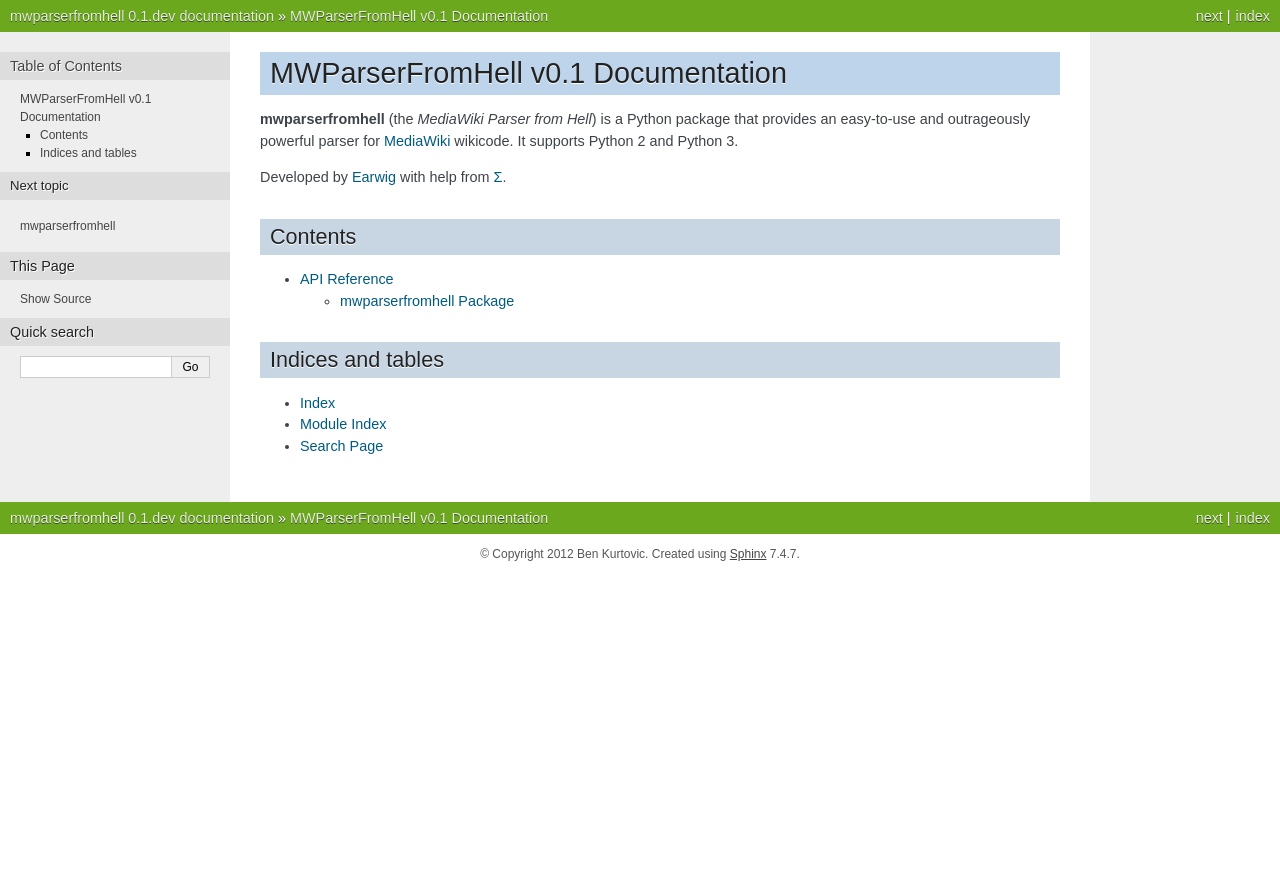
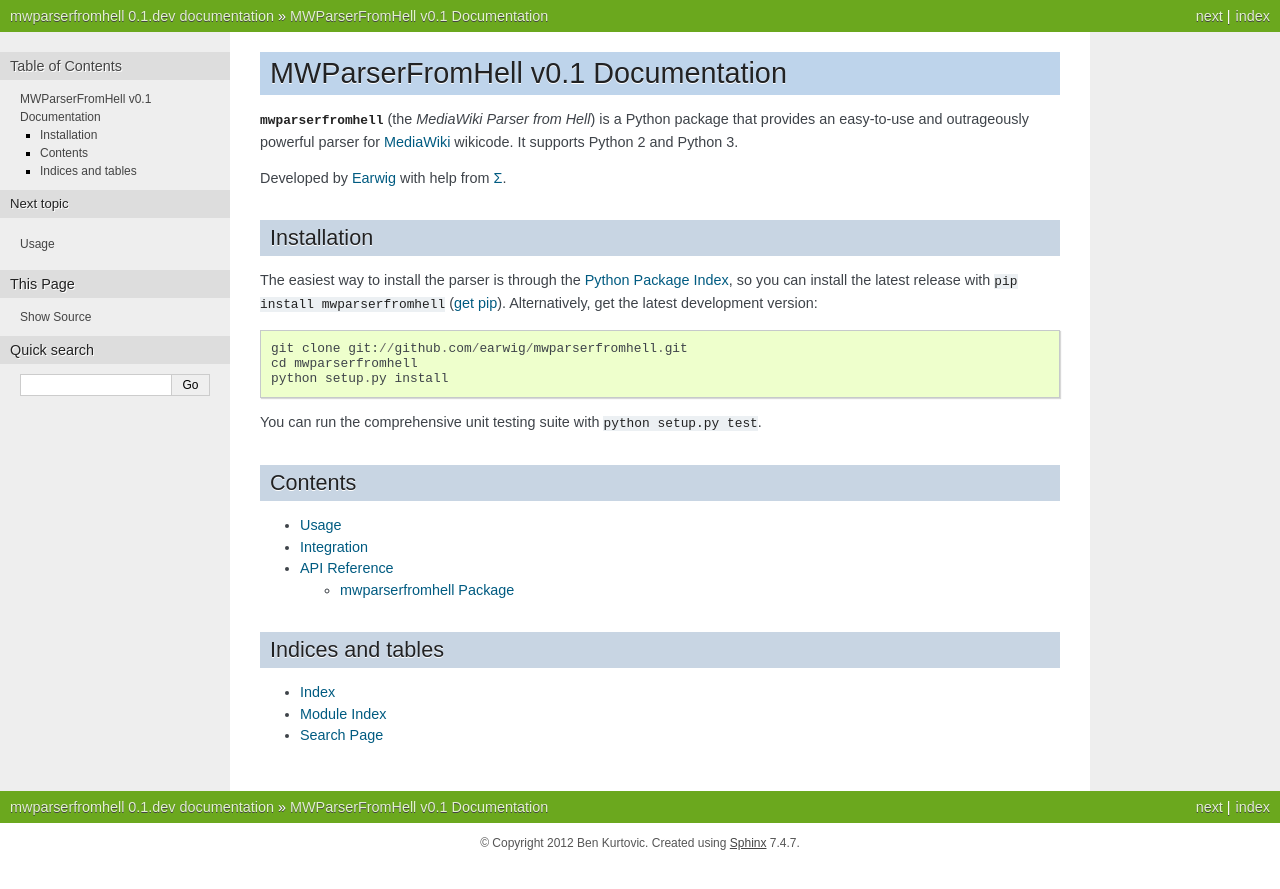
Before and after one commit to earwig/mwparserfromhell, a Sphinx documentation site: the page built from docs/index.rst, in a window 1280 px wide. Shown: the top 889 px of the page. Built offline with Sphinx 7.4.7, drawn with Linux system fonts in a browser that asks for light colours.

Commit message:
More documentation for various things.

```diff
--- a/README.rst
+++ b/README.rst
@@ -14,7 +14,7 @@
 so you can install the latest release with ``pip install mwparserfromhell``
 (`get pip`_). Alternatively, get the latest development version::
 
-    git clone git://github.com/earwig/mwparserfromhell.git mwparserfromhell
+    git clone git://github.com/earwig/mwparserfromhell.git
     cd mwparserfromhell
     python setup.py install
 
@@ -63,7 +63,7 @@
     >>> print foo.get(1).value.filter_templates()[0].get(1).value
     template
 
-Additionally, you can get include nested templates in ``filter_templates()`` by
+Additionally, you can include nested templates in ``filter_templates()`` by
 passing ``recursive=True``::
 
     >>> text = "{{foo|{{bar}}={{baz|{{spam}}}}}}"
--- a/docs/index.rst
+++ b/docs/index.rst
@@ -1,9 +1,9 @@
 MWParserFromHell v0.1 Documentation
 ===================================
 
-**mwparserfromhell** (the *MediaWiki Parser from Hell*) is a Python package
-that provides an easy-to-use and outrageously powerful parser for MediaWiki_
-wikicode. It supports Python 2 and Python 3.
+:py:mod:`mwparserfromhell` (the *MediaWiki Parser from Hell*) is a Python
+package that provides an easy-to-use and outrageously powerful parser for
+MediaWiki_ wikicode. It supports Python 2 and Python 3.
 
 Developed by Earwig_ with help from `Σ`_.
 
@@ -11,12 +11,30 @@
 .. _Earwig:               http://en.wikipedia.org/wiki/User:The_Earwig
 .. _Σ:                    http://en.wikipedia.org/wiki/User:Σ
 
+Installation
+------------
+
+The easiest way to install the parser is through the `Python Package Index`_,
+so you can install the latest release with ``pip install mwparserfromhell``
+(`get pip`_). Alternatively, get the latest development version::
+
+    git clone git://github.com/earwig/mwparserfromhell.git
+    cd mwparserfromhell
+    python setup.py install
+
+You can run the comprehensive unit testing suite with ``python setup.py test``.
+
+.. _Python Package Index: http://pypi.python.org
+.. _get pip:              http://pypi.python.org/pypi/pip
+
 Contents
 --------
 
 .. toctree::
    :maxdepth: 2
 
+   usage
+   integration
    API Reference <api/modules>
 
 
```
Also changed, not shown: docs/integration.rst (added, +35 -0 lines), docs/usage.rst (added, +82 -0 lines), 1 other file.
